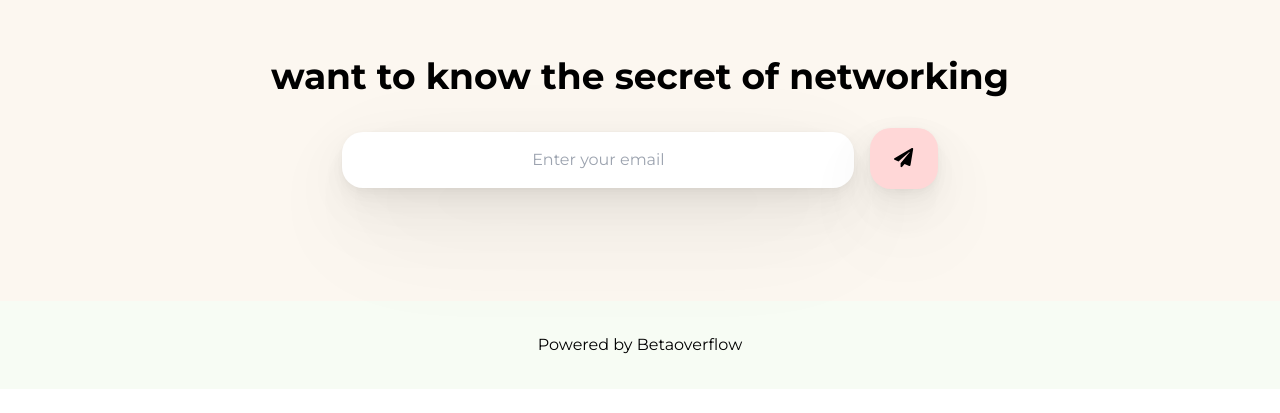
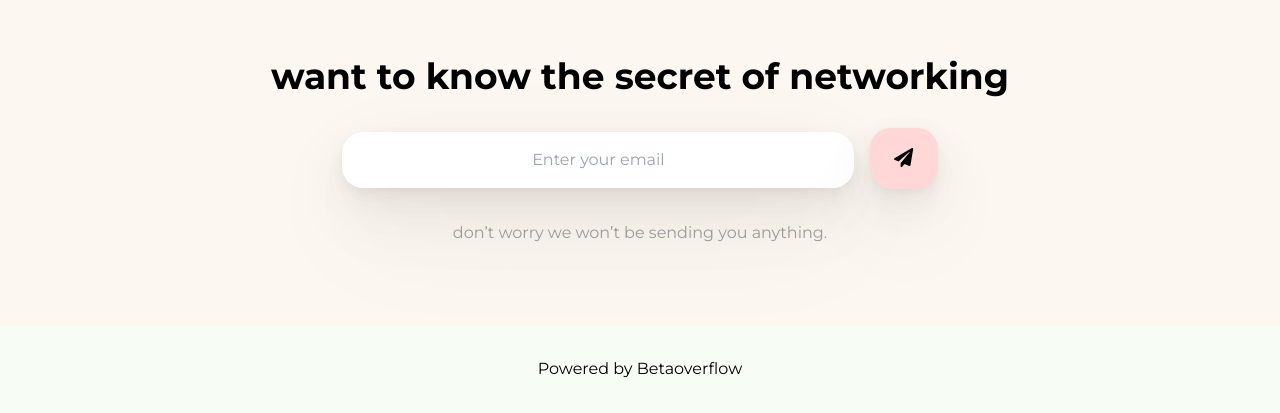
Before and after one commit to betaoverflow/hi-breaker, a Next.js app: page / in a window 1280 px wide. Shown: the part 3144-3557 px from the top of the page. Before the commit the page ends 3533 px from the top, so only its background shows below. Built offline with nearby package versions, Linux system fonts and the light colour scheme.

Commit message:
Feat: Mail line added

```diff
--- a/components/Mail.tsx
+++ b/components/Mail.tsx
@@ -19,6 +19,7 @@ const Mail = () => {
           <FontAwesomeIcon icon={faPaperPlane} />
         </button>
       </div>
+      <p className={styles.p}>don’t worry we won’t be sending you anything.</p>
     </div>
   );
 };
--- a/styles/Mail.module.scss
+++ b/styles/Mail.module.scss
@@ -32,6 +32,11 @@
   font-size: 1.2rem;
 }
 
+.p{
+  color: #9A9A9A;
+  text-align: center;
+}
+
 @media screen and (max-width: 768px) {
   .inputbox {
     width: 80vw;
```
